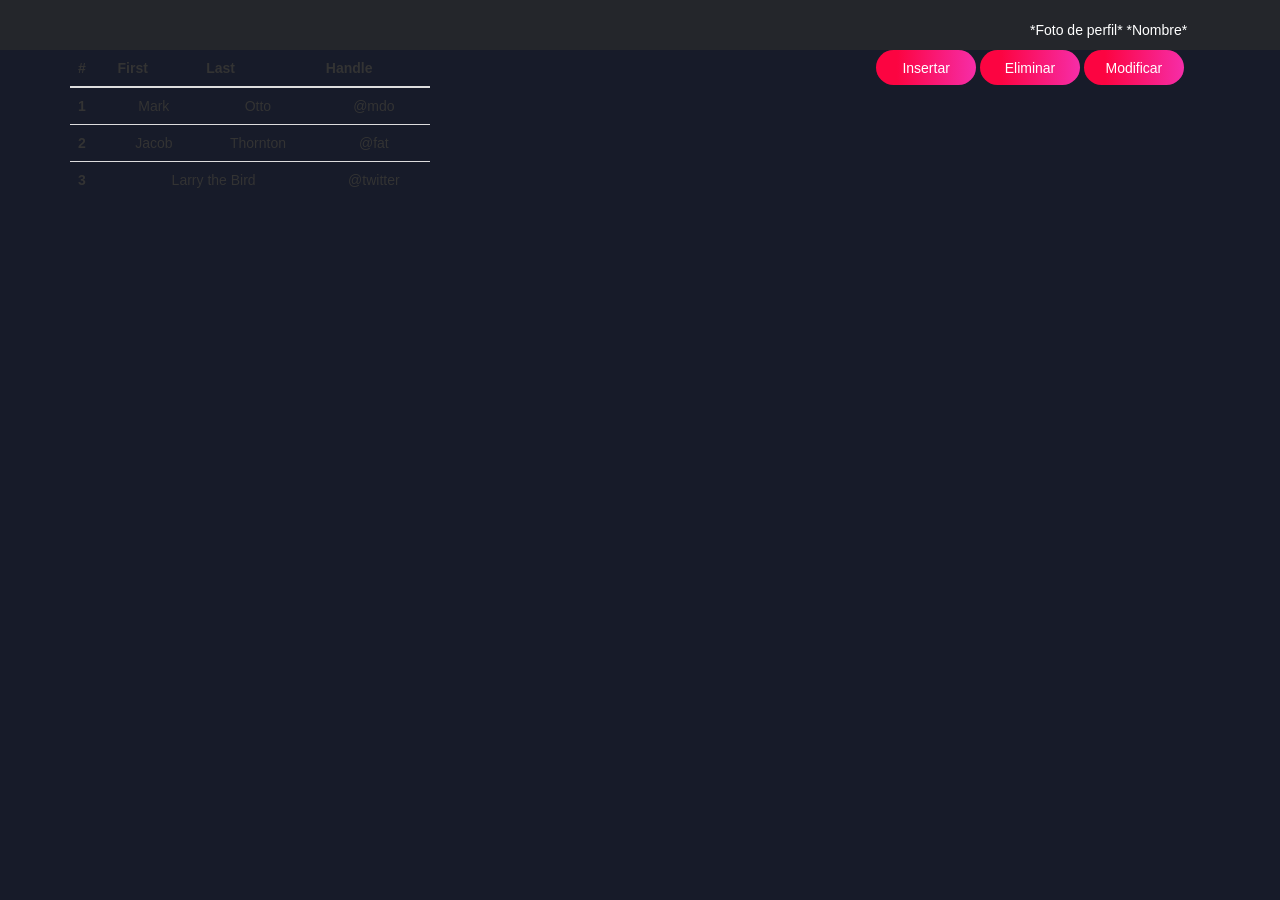
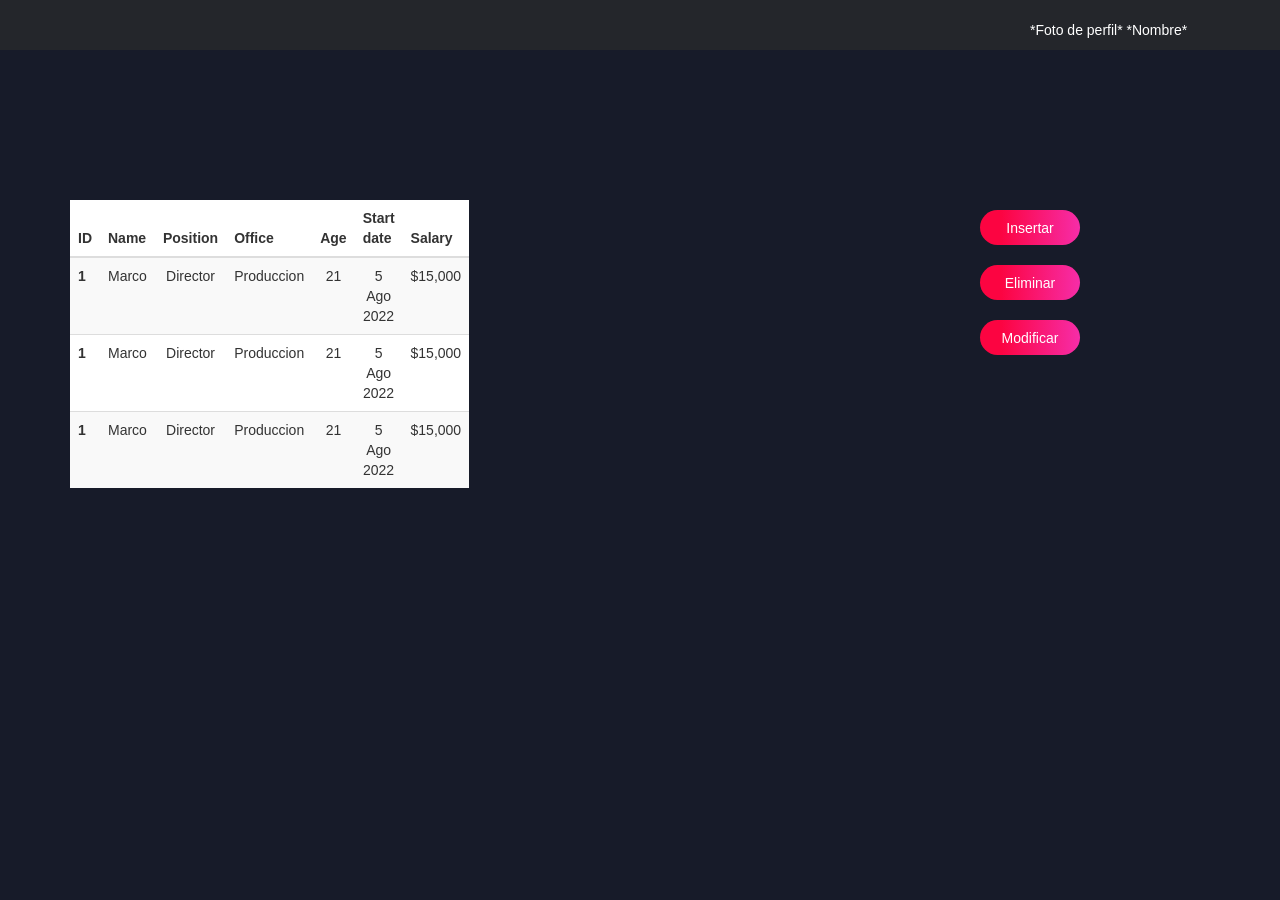
Before and after one commit to JoseCarlosMarRangel/proy-internet-sheyla, a PHP site: page /frontend/menurecursoshumanos.html in a window 1280 px wide. Run offline with PHP 8.4, Linux system fonts and the light colour scheme.

Commit message:
saul
cambios menu

```diff
--- a/frontend/css/stylemenurecursos.css
+++ b/frontend/css/stylemenurecursos.css
@@ -125,3 +125,17 @@ button{
 .botones{
     color: white;
 }
+
+.botones button{
+    color: white;
+    margin: 10px;
+}
+
+.container{
+    margin-top: 150px;
+}
+
+.table{
+    background-color: white;
+    width: 100%;
+}
--- a/frontend/css/stylesrecursoshumanos.css
+++ b/frontend/css/stylesrecursoshumanos.css
@@ -125,7 +125,3 @@ button{
 .botones{
     color: white;
 }
-
-table{
-    background-color: white;
-}
--- a/frontend/menurecursoshumanos.html
+++ b/frontend/menurecursoshumanos.html
@@ -24,33 +24,47 @@
             <div class="container">
                 <div class="row">
                     <div class="col-xs-12 col-sm-4 col-md-4 col-lg-4 text-center">
-                        <table class="table">
+                        <table id="example" class="table table-striped">
                             <thead>
-                              <tr>
-                                <th scope="col">#</th>
-                                <th scope="col">First</th>
-                                <th scope="col">Last</th>
-                                <th scope="col">Handle</th>
-                              </tr>
+                                <tr>
+                                    <th>ID</th>
+                                    <th>Name</th>
+                                    <th>Position</th>
+                                    <th>Office</th>
+                                    <th>Age</th>
+                                    <th>Start date</th>
+                                    <th>Salary</th>
+                                </tr>
                             </thead>
                             <tbody>
                               <tr>
                                 <th scope="row">1</th>
-                                <td>Mark</td>
-                                <td>Otto</td>
-                                <td>@mdo</td>
+                                <td>Marco</td>
+                                <td>Director</td>
+                                <td>Produccion</td>
+                                <td>21</td>
+                                <td>5 Ago 2022</td>
+                                <td>$15,000</td>
                               </tr>
                               <tr>
-                                <th scope="row">2</th>
-                                <td>Jacob</td>
-                                <td>Thornton</td>
-                                <td>@fat</td>
+                                <th scope="row">1</th>
+                                <td>Marco</td>
+                                <td>Director</td>
+                                <td>Produccion</td>
+                                <td>21</td>
+                                <td>5 Ago 2022</td>
+                                <td>$15,000</td>
                               </tr>
                               <tr>
-                                <th scope="row">3</th>
-                                <td colspan="2">Larry the Bird</td>
-                                <td>@twitter</td>
+                                <th scope="row">1</th>
+                                <td>Marco</td>
+                                <td>Director</td>
+                                <td>Produccion</td>
+                                <td>21</td>
+                                <td>5 Ago 2022</td>
+                                <td>$15,000</td>
                               </tr>
+
                             </tbody>
                           </table>
                     </div>
@@ -58,7 +72,9 @@
                     <div class="col-xs-12 col-sm-4 col-md-4 col-lg-4 text-center">
                         <div class="botones">
                             <button>Insertar</button>
+                            <br>
                             <button>Eliminar</button>
+                            <br>
                             <button>Modificar</button>
                         </div>
                     </div>
```
